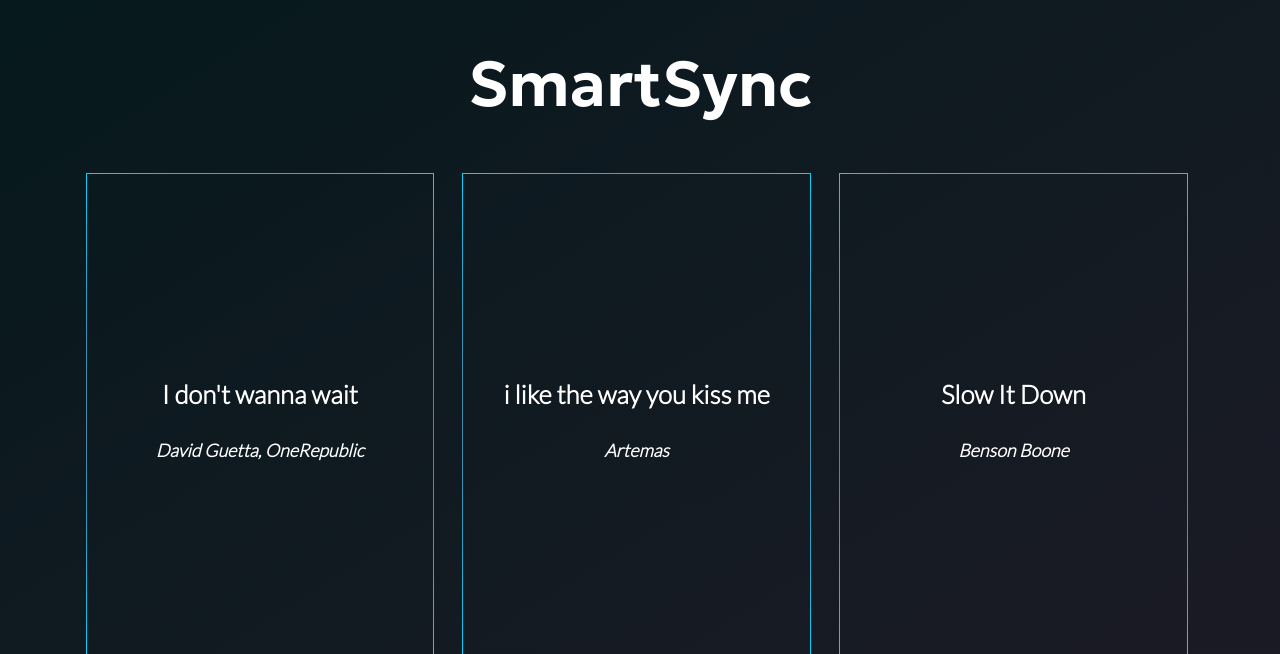
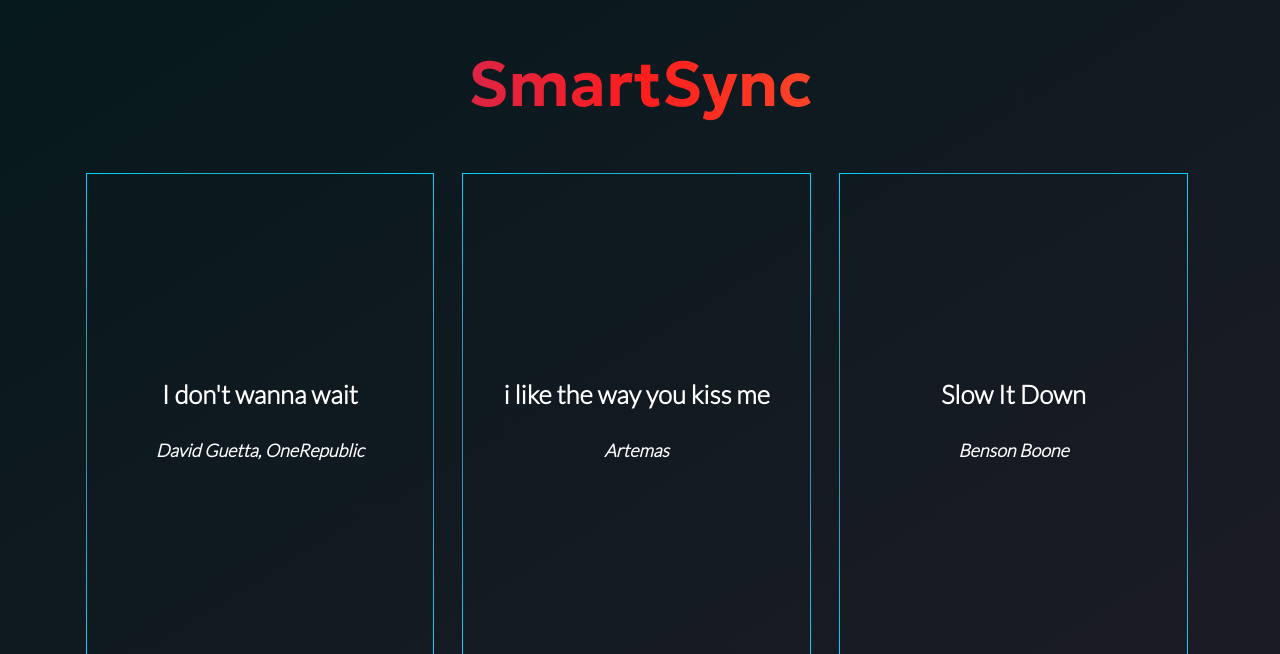
Before and after one commit to brysonnoble/brysonnoble.github.io, a PHP site: the page made by Programming Projects/SmartSync/index.html in a window 1280 px wide. Shown: the top 654 px of the page. Run offline with PHP 8.4, Linux system fonts and the light colour scheme.

Commit message:
Update styles.css

```diff
--- a/Programming Projects/SmartSync/styles.css
+++ b/Programming Projects/SmartSync/styles.css
@@ -1,5 +1,24 @@
 :root {
   --playheadPos: 0;
+}
+
+::-webkit-scrollbar {
+  width: 1px;
+  height: 8px;
+}
+
+::-webkit-scrollbar-track {
+  background: transparent;
+}
+
+::-webkit-scrollbar-thumb {
+  background: #e6e6e6;
+  border-radius: 10px;
+  transition: .2s;
+}
+
+::-webkit-scrollbar-thumb:hover {
+  background: #c7c7c7;
 }
 
 body {
@@ -13,6 +32,9 @@ h1 {
   font-family: 'Geologica', sans-serif;
   text-align: center;
   font-size-adjust: 1;
+  background: linear-gradient(90deg, rgba(131,58,180,1) 0%, rgba(253,29,29,1) 50%, rgba(252,176,69,1) 100%);
+  -webkit-background-clip: text;
+  -webkit-text-fill-color: transparent;
 }
 
 h2 {
```
